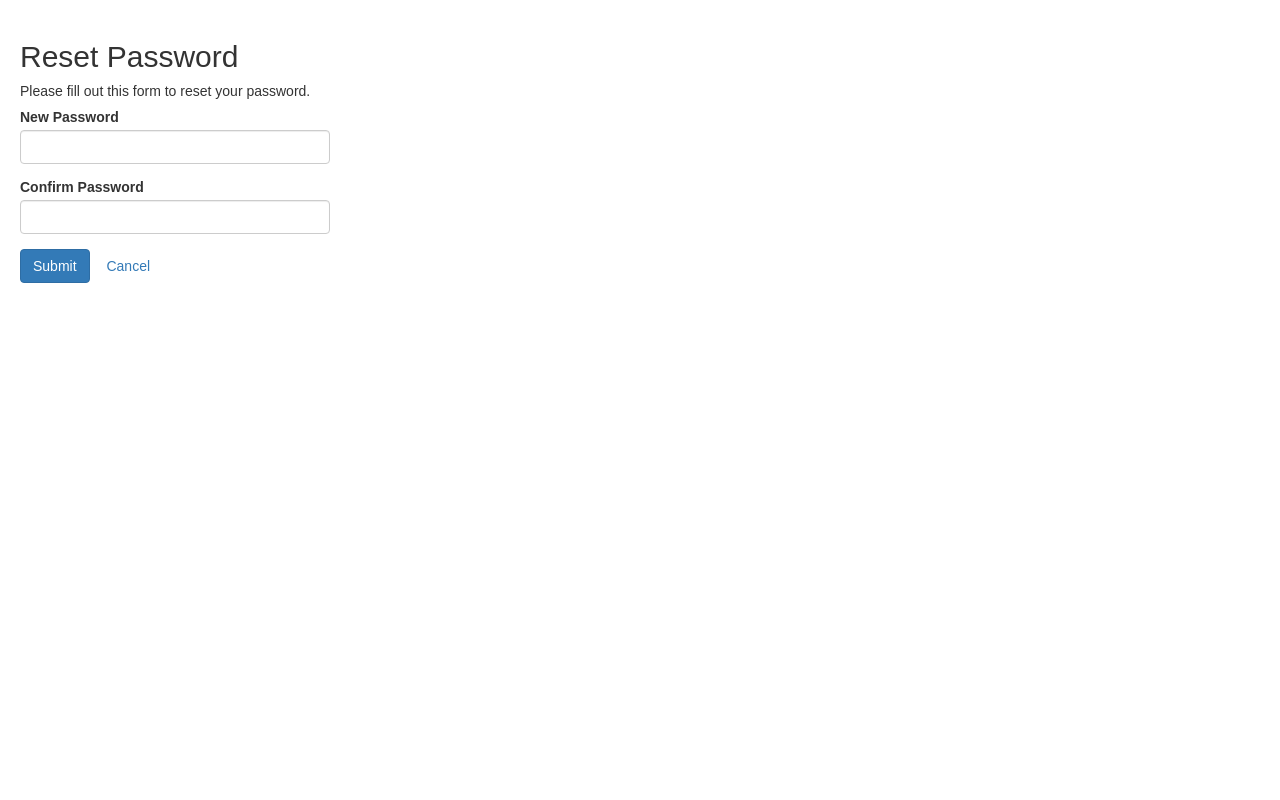
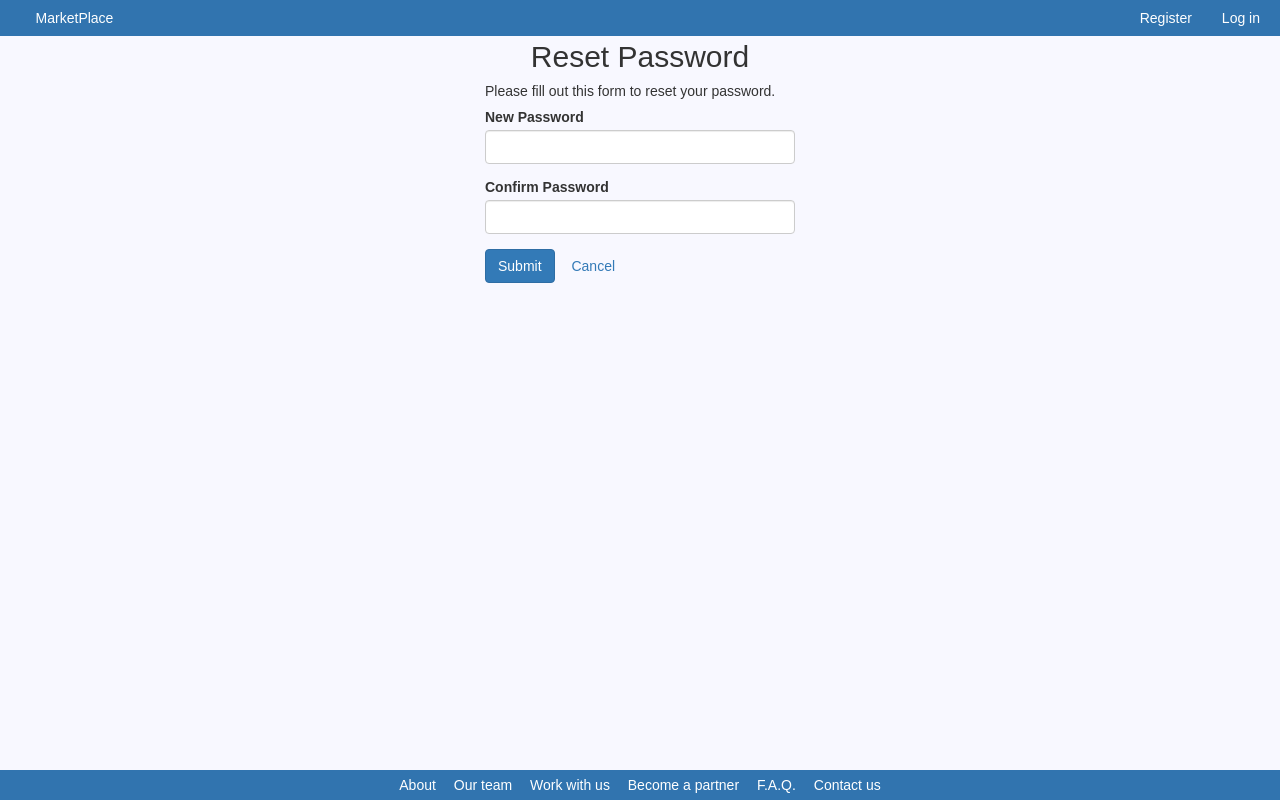
Before and after one commit to RikvanS/MarktplaatsRegForm, a PHP site: page /reset-password.php in a window 1280 px wide. Run offline with PHP 8.4, Linux system fonts and the light colour scheme; a user stored in the database is signed in.

Commit message:
Styling/updates/changes push 26/10

```diff
--- a/main.css
+++ b/main.css
@@ -31,10 +31,16 @@ body {
     padding-left: 20%;
     padding-right: 20%;
     padding-top: 10%;
+    padding-bottom: 5%;
 }
 h1 {
     text-align: center;
     padding-top: 10%;
+}
+
+h2 {
+    text-align: center;
+
 }
 
 
@@ -42,3 +48,44 @@ h1 {
     float: left;
     margin-left: 2%;
 }
+
+footer {
+    text-align: center;
+    display: block;
+    background-color: #3174AF;
+    width: 100%;
+    position: relative;
+
+}
+footer a {
+    color: white;
+    text-decoration: none;
+    padding: 7px;
+    display: inline-block;
+}
+
+footer a:hover{
+    cursor: pointer;
+    background: #175081;
+}
+
+.sub-footer {
+    text-align: center;
+    display: block;
+    background-color: #3174AF;
+    width: 100%;
+    position: absolute;
+    bottom:0;
+}
+
+.sub-footer a {
+    color: white;
+    text-decoration: none;
+    padding: 7px;
+    display: inline-block;
+}
+
+.sub-footer a:hover {
+    cursor: pointer;
+    background: #175081;
+}
--- a/reset-password.php
+++ b/reset-password.php
@@ -76,12 +76,20 @@ if($_SERVER["REQUEST_METHOD"] == "POST"){
     <meta charset="UTF-8">
     <title>Reset Password</title>
     <link rel="stylesheet" href="https://maxcdn.bootstrapcdn.com/bootstrap/3.3.7/css/bootstrap.css">
+    <link rel="stylesheet" type="text/css" media="screen" href="main.css" />
     <style type="text/css">
         body{ font: 14px sans-serif; }
-        .wrapper{ width: 350px; padding: 20px; }
+        .wrapper{ width: 350px; padding: 20px; margin: 0 auto;}
     </style>
 </head>
 <body>
+<div class="navcontainer">
+        <nav>
+            <a href="login2.php">Log in</a>
+            <a href="register.php">Register</a>
+            <a class="site-logo" href="index.html"><span class="logo"></span>MarketPlace</span></a>
+        </nav>
+</div>
     <div class="wrapper">
         <h2>Reset Password</h2>
         <p>Please fill out this form to reset your password.</p>
@@ -102,5 +110,13 @@ if($_SERVER["REQUEST_METHOD"] == "POST"){
             </div>
         </form>
     </div>
+    <footer class="sub-footer">
+            <a href="#">About</a>
+            <a href="#">Our team</a>
+            <a href="#">Work with us</a>
+            <a href="#">Become a partner</a>
+            <a href="#">F.A.Q.</a>
+            <a href="#">Contact us</a>
+        </footer>
 </body>
 </html>
```
Also changed, not shown: index.html (+10 -2 lines), login2.php (+18 -0 lines), register.php (+17 -0 lines), search.php (+7 -3 lines), welcome2.php (+15 -0 lines), readme.md.
